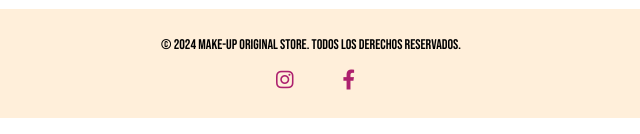
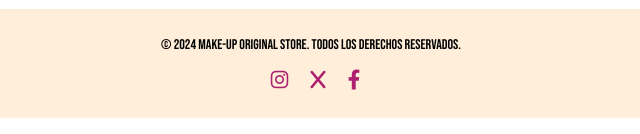
Before and after one commit to guadalupecamano17-svg/Make-up-Original-Store, a plain HTML site: page Nosotras.html in a window 1280 px wide. Shown: the part 1321-1455 px from the top of the page, 329-969 px from the left. Drawn offline with Linux system fonts and the light colour scheme.

Commit message:
Add files via upload

```diff
--- a/Nosotras.html
+++ b/Nosotras.html
@@ -62,7 +62,8 @@
         <p>© 2024 Make-up original store. Todos los derechos reservados.</p>
         <div>
             <a href="#" aria-label="Instagram"><i class="fab fa-instagram"></i></a>
-            <a href="#" aria-label="Facebook"><i class="fab fa-facebook-f"></i></a>
+            <a href="https://x.com/maybellinearg"><i class="fab fa-x"></i></a>
+            <a href="#" aria-label="Facebook"><i class="fab fa-facebook-f"></i></a>
         </div>
     </footer>
     <script src="app.js"></script>
```
Also changed, not shown: Novedades.html (+3 -3 lines).
